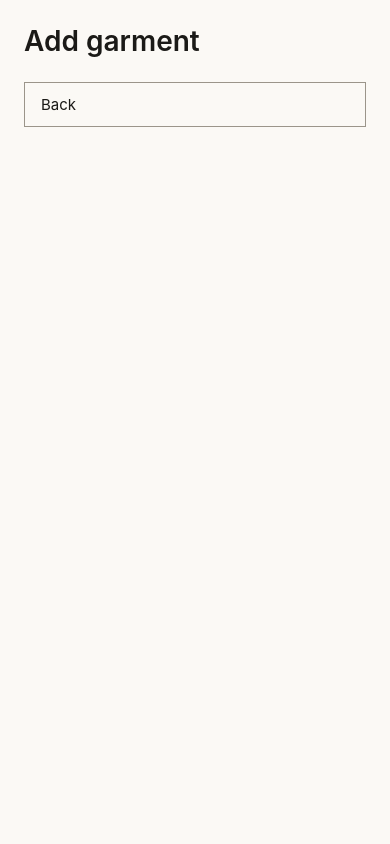
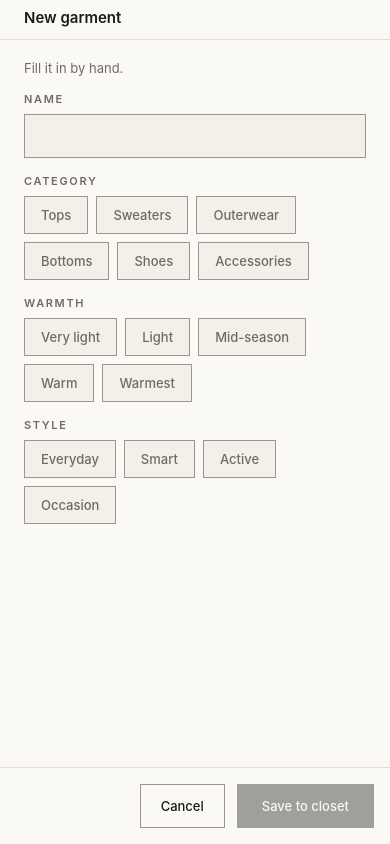
Before and after one commit to xjenosa/wardrobe, a React Native app: screen /AddGarment in a window 390 px wide. Built offline with nearby package versions, Linux system fonts and the light colour scheme.

Commit message:
feat: add a garment by hand with Fig 18's form

```diff
--- a/src/screens/add/AddGarmentScreen.tsx
+++ b/src/screens/add/AddGarmentScreen.tsx
@@ -1,6 +1,61 @@
-import { Stub } from '../../nav/Stub';
-import { screens } from '../../strings/screens';
+import { useNavigation } from '@react-navigation/native';
+import { useState } from 'react';
+import { ScrollView, Text, View } from 'react-native';
+import { SafeAreaView } from 'react-native-safe-area-context';
 
+import { updateCloset } from '../../lib/store';
+import { capture } from '../../strings/capture';
+import { drawn } from '../../strings/drawn';
+import { emptyValues, FormButton, formStyles, garmentOf, GarmentForm, type FormValues } from './GarmentForm';
+
+const t = drawn.fig18;
+
+const newId = () => `g${Date.now().toString(36)}${Math.random().toString(36).slice(2, 6)}`;
+
+/* Fig 18 filled in by hand: where "Reading failed" ends up (docs/States.md),
+   and the whole screen until the camera and the tagging exist. A failed save
+   keeps every field. */
 export function AddGarmentScreen() {
-  return <Stub title={screens.addGarment} />;
+  const navigation = useNavigation();
+  const [values, setValues] = useState<FormValues>(emptyValues);
+  const [failed, setFailed] = useState(false);
+  const [saving, setSaving] = useState(false);
+  const [id] = useState(newId);
+  const garment = garmentOf(id, values);
+
+  async function save() {
+    if (!garment || saving) return;
+    setSaving(true);
+    setFailed(false);
+    const result = await updateCloset((garments) => [...garments, garment]);
+    if (result.ok) {
+      navigation.goBack();
+    } else {
+      setSaving(false);
+      setFailed(true);
+    }
+  }
+
+  return (
+    <SafeAreaView style={formStyles.page}>
+      <View style={formStyles.topbar}>
+        <Text accessibilityRole="header" style={formStyles.title}>
+          {t.newGarment}
+        </Text>
+      </View>
+      <ScrollView contentContainerStyle={formStyles.body} keyboardShouldPersistTaps="handled">
+        <Text style={formStyles.note}>{capture.byHand}</Text>
+        <GarmentForm values={values} onChange={setValues} />
+        {failed && (
+          <Text accessibilityRole="alert" style={formStyles.problem}>
+            {capture.saveFailed}
+          </Text>
+        )}
+      </ScrollView>
+      <View style={formStyles.foot}>
+        <FormButton label={t.cancel} onPress={() => navigation.goBack()} />
+        <FormButton label={t.saveToCloset} primary disabled={!garment || saving} onPress={save} />
+      </View>
+    </SafeAreaView>
+  );
 }
--- /dev/null
+++ b/src/screens/add/GarmentForm.tsx
@@ -0,0 +1,175 @@
+import { Pressable, StyleSheet, Text, TextInput, View } from 'react-native';
+
+import type { Garment } from '../../lib/store';
+import { categories, vibes, warmths, type Category, type Vibe, type Warmth } from '../../lib/words';
+import { drawn } from '../../strings/drawn';
+import { light } from '../../theme/tokens';
+
+const t = drawn.fig18;
+
+/* What the form holds while it is being filled in. A choice not yet made is
+   absent, so nothing is saved that the person did not choose. */
+export type FormValues = { name: string; category?: Category; warmth?: Warmth; style?: Vibe };
+
+export const emptyValues: FormValues = { name: '' };
+
+export const valuesOf = (g: Garment): FormValues => ({
+  name: g.name,
+  category: g.category,
+  warmth: g.warmth,
+  style: g.style,
+});
+
+export const sameValues = (a: FormValues, b: FormValues) =>
+  a.name === b.name && a.category === b.category && a.warmth === b.warmth && a.style === b.style;
+
+/* A garment needs a name and a category, and a warmth unless it is an
+   accessory (README.md). Anything less is not a garment yet. */
+export function garmentOf(id: string, v: FormValues): Garment | null {
+  const name = v.name.trim();
+  if (!name || !v.category) return null;
+  const style = v.style ? { style: v.style } : {};
+  if (v.category === 'Accessories') return { id, name, category: v.category, ...(v.warmth ? { warmth: v.warmth } : {}), ...style };
+  if (!v.warmth) return null;
+  return { id, name, category: v.category, warmth: v.warmth, ...style };
+}
+
+type Props = { values: FormValues; onChange: (next: FormValues) => void };
+
+/* Fig 18's fields, which Fig 19 repeats. Warmth is the five words under "Not
+   sure?" and nothing else: the temperature range behind a word is the
+   service's, so no slider is drawn here that would have to compute one. */
+export function GarmentForm({ values, onChange }: Props) {
+  const set = (patch: Partial<FormValues>) => onChange({ ...values, ...patch });
+  return (
+    <View>
+      <Field label={t.name}>
+        <TextInput
+          accessibilityLabel={t.name}
+          value={values.name}
+          onChangeText={(name) => set({ name })}
+          style={styles.input}
+        />
+      </Field>
+      <Field label={t.category}>
+        <Chips options={categories} chosen={values.category} label={t.category} onChoose={(category) => set({ category })} />
+      </Field>
+      <Field label={t.warmth}>
+        <Chips options={warmths} chosen={values.warmth} label={t.warmth} onChoose={(warmth) => set({ warmth })} />
+      </Field>
+      <Field label={t.style}>
+        <Chips
+          options={vibes}
+          chosen={values.style}
+          label={t.style}
+          onChoose={(style) => set({ style: style === values.style ? undefined : style })}
+        />
+      </Field>
+    </View>
+  );
+}
+
+/* The form's own shape with nothing in it, drawn while the garment is read. */
+export function FormSkeleton() {
+  return (
+    <View>
+      {[t.name, t.category, t.warmth, t.style].map((label) => (
+        <Field key={label} label={label}>
+          <View style={styles.empty} />
+        </Field>
+      ))}
+    </View>
+  );
+}
+
+function Field({ label, children }: { label: string; children: React.ReactNode }) {
+  return (
+    <View style={styles.field}>
+      <Text style={styles.label}>{label}</Text>
+      {children}
+    </View>
+  );
+}
+
+function Chips<T extends string>({
+  options,
+  chosen,
+  label,
+  onChoose,
+}: {
+  options: readonly T[];
+  chosen: T | undefined;
+  label: string;
+  onChoose: (option: T) => void;
+}) {
+  return (
+    <View accessibilityRole="radiogroup" accessibilityLabel={label} style={styles.row}>
+      {options.map((option) => {
+        const on = option === chosen;
+        return (
+          <Pressable
+            key={option}
+            accessibilityRole="button"
+            accessibilityState={{ selected: on }}
+            onPress={() => onChoose(option)}
+            style={[styles.chip, on && styles.chipOn]}
+          >
+            <Text style={[styles.chipText, on && styles.chipTextOn]}>{option}</Text>
+          </Pressable>
+        );
+      })}
+    </View>
+  );
+}
+
+/* Fig 18's footer buttons. */
+export function FormButton({
+  label,
+  onPress,
+  primary = false,
+  disabled = false,
+}: {
+  label: string;
+  onPress: () => void;
+  primary?: boolean;
+  disabled?: boolean;
+}) {
+  return (
+    <Pressable
+      accessibilityRole="button"
+      accessibilityState={{ disabled }}
+      disabled={disabled}
+      onPress={onPress}
+      style={[styles.button, primary && styles.buttonPrimary, disabled && styles.buttonDisabled]}
+    >
+      <Text style={[styles.buttonText, primary && styles.buttonTextPrimary]}>{label}</Text>
+    </Pressable>
+  );
+}
+
+export const formStyles = StyleSheet.create({
+  page: { flex: 1, backgroundColor: light.paper },
+  topbar: { paddingHorizontal: 24, paddingTop: 8, paddingBottom: 12, borderBottomWidth: 1, borderBottomColor: light.hairline },
+  title: { fontSize: 15, fontWeight: '600', color: light.ink },
+  body: { padding: 24, paddingTop: 20 },
+  note: { fontSize: 13, color: light.muted, marginBottom: 16 },
+  problem: { fontSize: 13, color: light.grave, marginTop: 4 },
+  foot: { flexDirection: 'row', justifyContent: 'flex-end', gap: 12, padding: 16, borderTopWidth: 1, borderTopColor: light.hairline },
+});
+
+const styles = StyleSheet.create({
+  field: { marginBottom: 16 },
+  label: { marginBottom: 8, fontSize: 11, fontWeight: '600', letterSpacing: 1.65, textTransform: 'uppercase', color: light.muted },
+  input: { height: 44, borderWidth: 1, borderColor: light.edge, backgroundColor: light.field, paddingHorizontal: 12, fontSize: 15, color: light.ink },
+  empty: { height: 44, borderWidth: 1, borderColor: light.hairline, backgroundColor: light.field },
+  row: { flexDirection: 'row', flexWrap: 'wrap', gap: 8 },
+  chip: { height: 38, justifyContent: 'center', paddingHorizontal: 16, borderWidth: 1, borderColor: light.edge, backgroundColor: light.field },
+  chipOn: { backgroundColor: light.ink, borderColor: light.ink },
+  chipText: { fontSize: 13, fontWeight: '500', color: light.muted },
+  chipTextOn: { color: light.paper },
+  button: { height: 44, justifyContent: 'center', paddingHorizontal: 20, borderWidth: 1, borderColor: light.edge },
+  buttonPrimary: { backgroundColor: light.ink, borderColor: light.ink, paddingHorizontal: 24 },
+  buttonDisabled: { opacity: 0.4 },
+  buttonText: { fontSize: 13, fontWeight: '500', color: light.ink },
+  buttonTextPrimary: { color: light.paper },
+});
--- /dev/null
+++ b/src/strings/capture.ts
@@ -0,0 +1,10 @@
+/* The words the capture track needs where the mockup draws none: the states
+   docs/States.md describes in words (Add garment, Item editor). The sentences
+   the mockup does draw are in drawn.ts. */
+export const capture = {
+  byHand: 'Fill it in by hand.',
+  saveFailed: 'Could not save. What you entered is still here.',
+  closetUnreadable: 'The closet could not be read.',
+  tryAgain: 'Try again',
+  notInCloset: 'This garment is not in your closet.',
+} as const;
```
Also changed, not shown: 2 other files (tests, documents, lock files or other folders).
